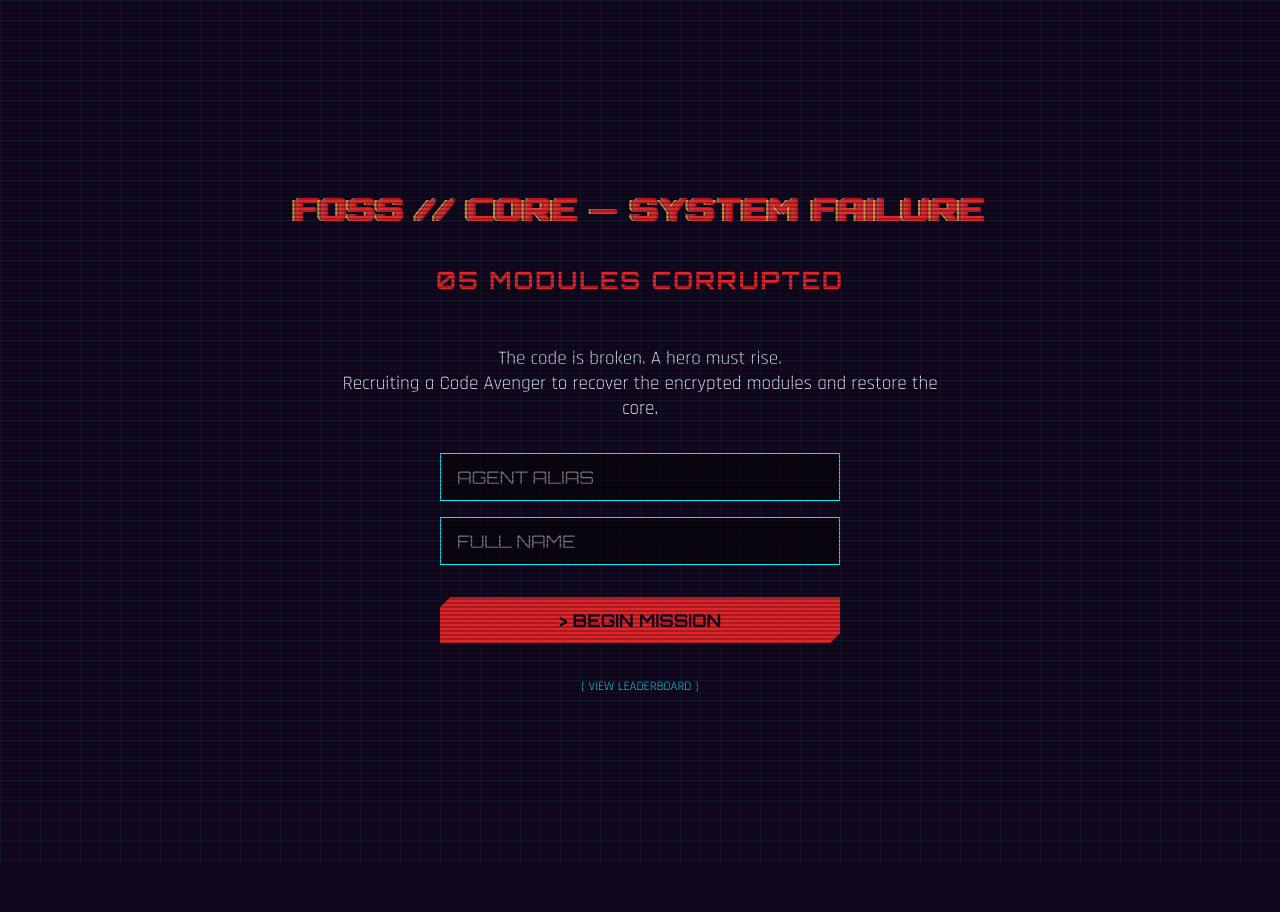
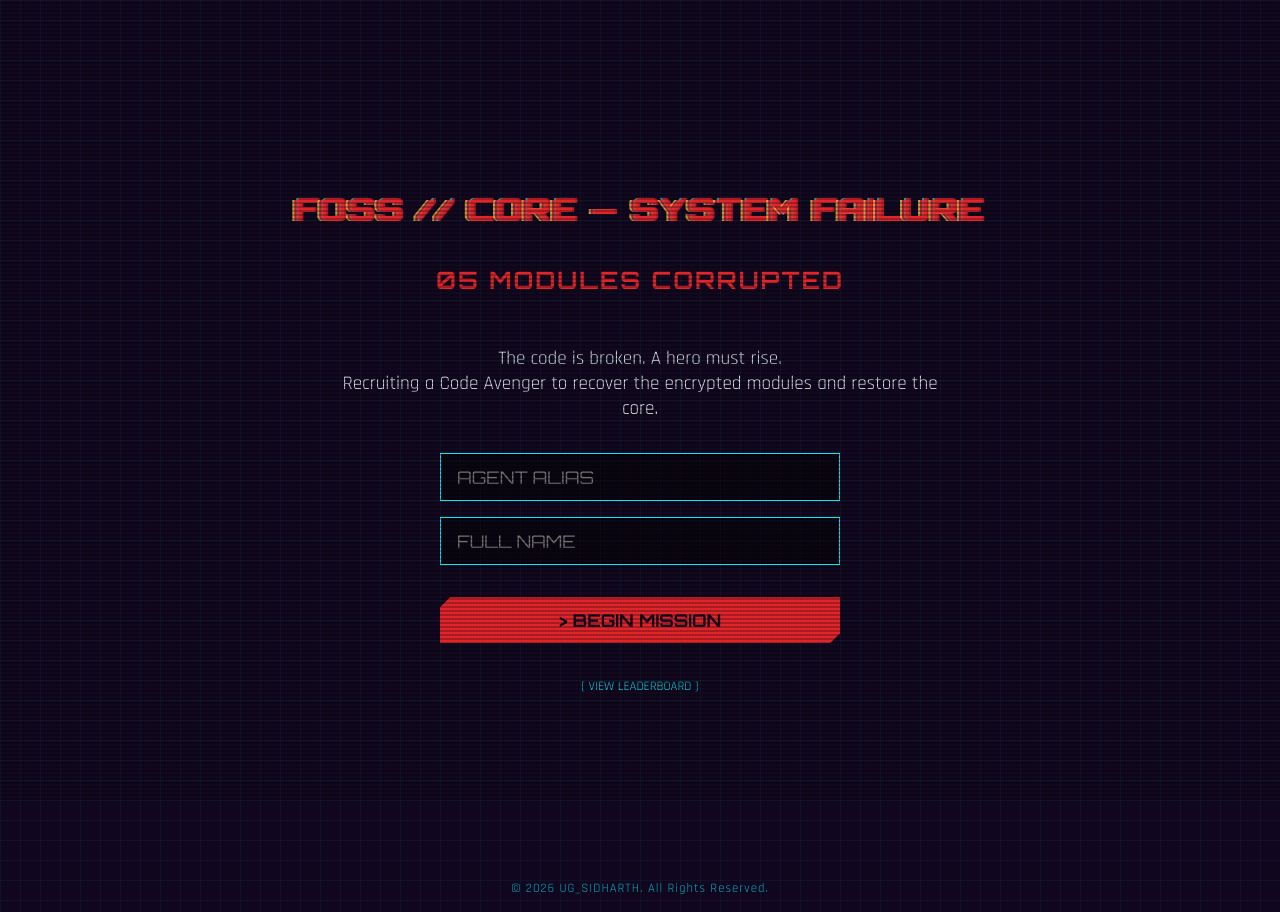
Before and after one commit to UG-SIDHARTH/foss_escape_room, a React (Vite) app in the folder client/: page / in a window 1280 px wide. Before the commit the page ends 864 px from the top, so only its background shows below. Built offline with nearby package versions, Linux system fonts and the light colour scheme.

Commit message:
feat: add root App component with React Router configuration and page routes

```diff
--- a/client/src/App.jsx
+++ b/client/src/App.jsx
@@ -10,6 +10,8 @@ import AdminLogin from './components/AdminLogin';
 function App() {
   return (
     <BrowserRouter>
+      <div style={{ display: 'flex', flexDirection: 'column', minHeight: '100vh' }}>
+        <div style={{ flex: 1 }}>
           <Routes>
             <Route path="/" element={<Registration />} />
             <Route path="/mission/:id" element={<MissionDashboard />} />
@@ -18,6 +20,11 @@ function App() {
             <Route path="/admin/login" element={<AdminLogin />} />
             <Route path="/complete/:id" element={<EscapeComplete />} />
           </Routes>
+        </div>
+        <footer style={{ textAlign: 'center', padding: '1rem', color: 'var(--accent-blue)', opacity: 0.7, fontSize: '0.8rem', letterSpacing: '1px' }}>
+          &copy; {new Date().getFullYear()} UG_SIDHARTH. All Rights Reserved.
+        </footer>
+      </div>
     </BrowserRouter>
   );
 }
```
Lines whose indentation alone changed are shown as unchanged.
